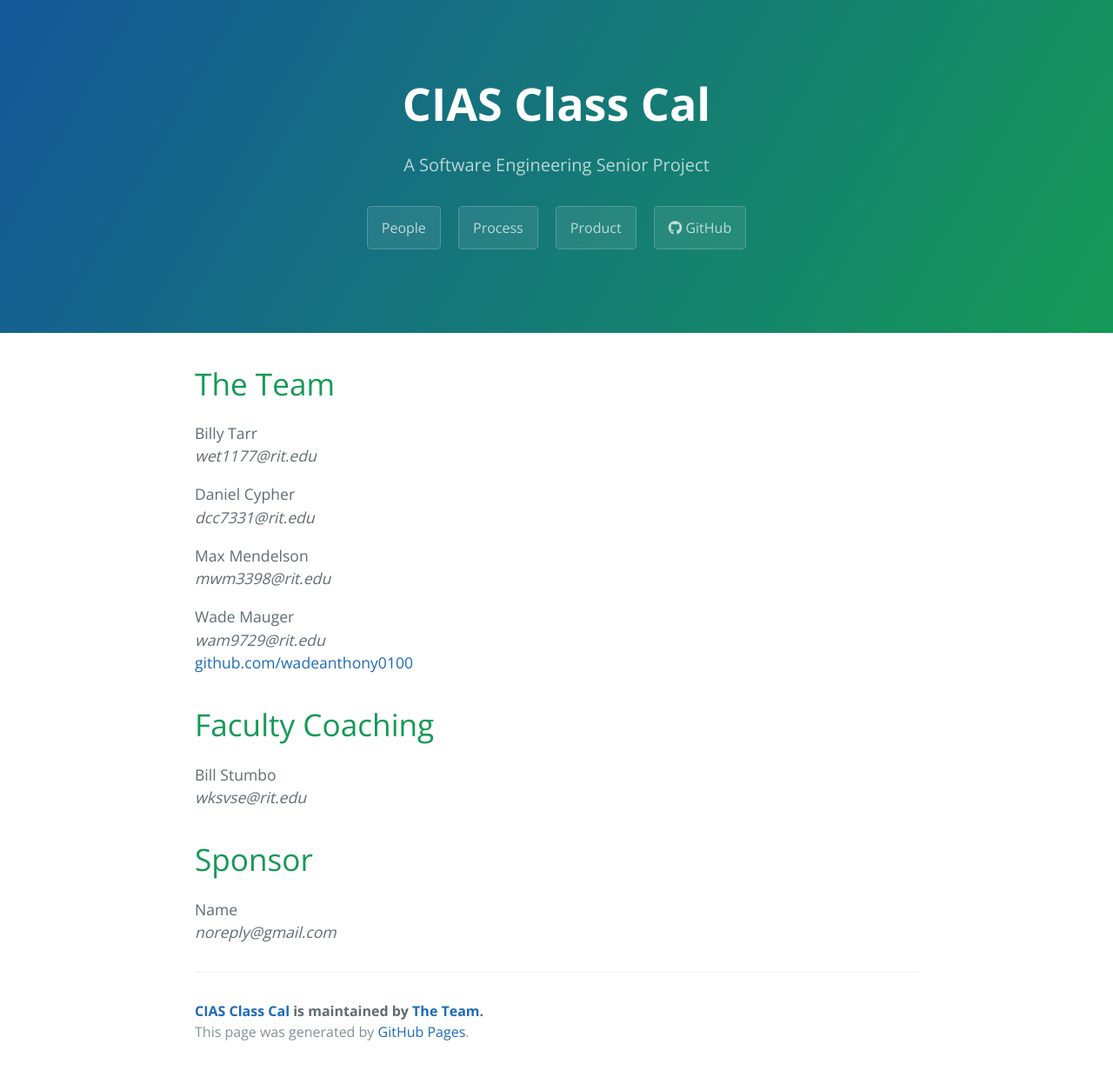
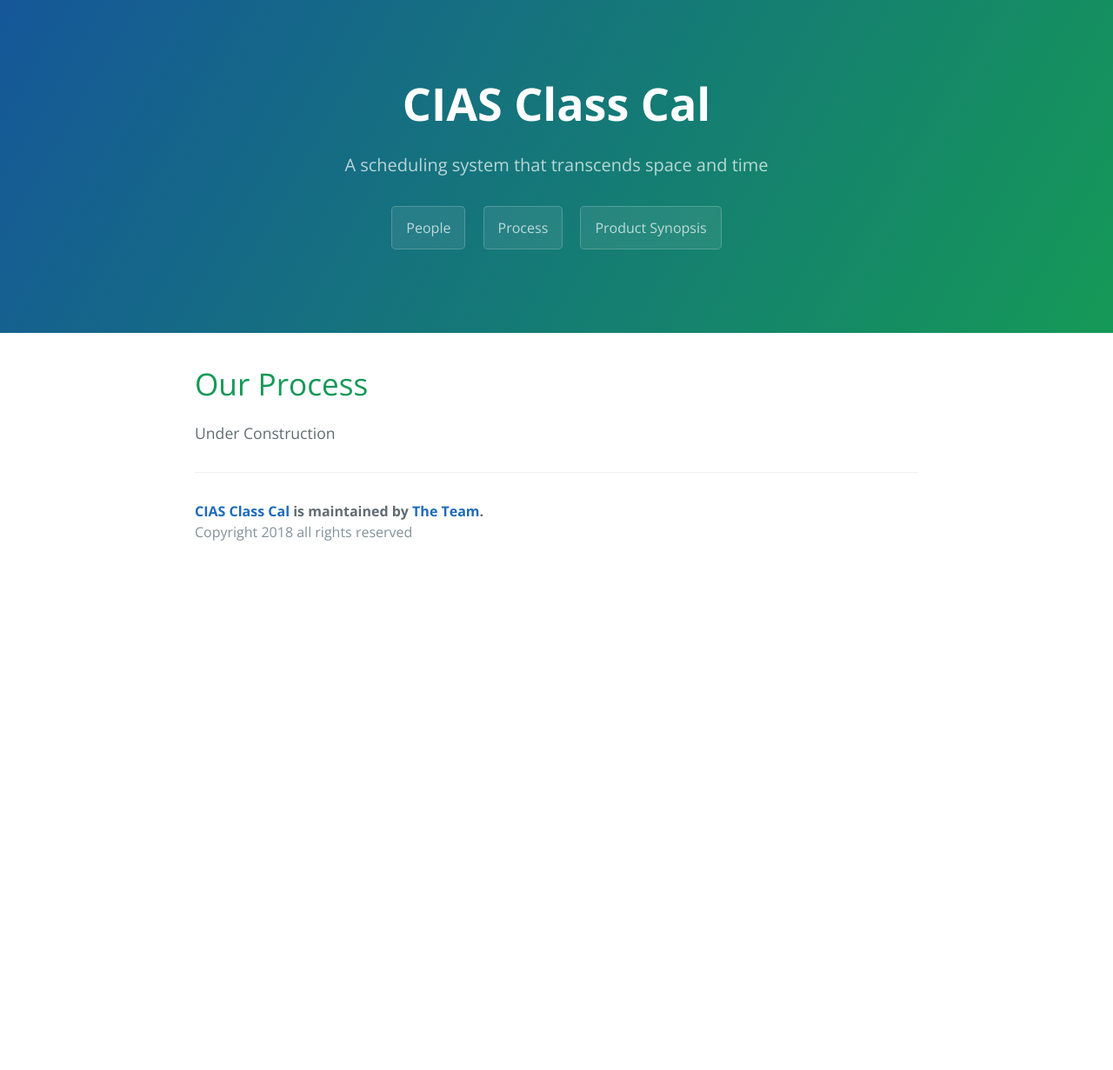
Before and after one commit to wademauger/sr-proj-site, a Jekyll site: the page built from process.md, in a window 1280 px wide. Shown: the whole page at 87% size. Built offline with Jekyll 4.4.1, drawn with Linux system fonts in a browser that asks for light colours; nearby versions of some CDN libraries; after the commit the page ends 900 px from its top, so only the background shows below that.

Commit message:
Update site for 9/18 deliverable
Update sponsor info
Add link to time sheet
Add project synopsis

```diff
--- a/Gemfile
+++ b/Gemfile
@@ -5,3 +5,4 @@ gem 'jekyll'
 gem 'jekyll-paginate'
 gem 'kramdown'
 gem 'pygments.rb'
+gem 'jekyll-redirect-from'
--- a/_config.yml
+++ b/_config.yml
@@ -1,17 +1,18 @@
 # Setup
 title:        CIAS Class Cal
-tagline:      A Software Engineering Senior Project
+tagline:      A scheduling system that transcends space and time
 baseurl:      ""
 locale:       "en"
 
 # About/contact
 author:
   name:       The Team
-  url:        http://yourhomepage.com
+  url:        classcal.se.rit.edu
 
 # Gems
 plugins:
   - jekyll-paginate
+  - jekyll-redirect-from
 
 #Others
 markdown: kramdown
--- a/_data/sponsors.json
+++ b/_data/sponsors.json
@@ -1,6 +1,6 @@
 [
   {
-    "name": "Name",
-    "email": "noreply@gmail.com"
+    "name": "Jack Beck",
+    "email": "jabpph@rit.edu"
   }
 ]
--- a/_includes/page-footer.html
+++ b/_includes/page-footer.html
@@ -1,4 +1,4 @@
 <footer class="site-footer">
   <span class="site-footer-owner"><a href="{{ site.url }}">{{ site.title }}</a> is maintained by <a href="{{ site.author.url }}">{{ site.author.name }}</a>.</span>
-  <span class="site-footer-credits">This page was generated by <a href="https://pages.github.com">GitHub Pages</a>.</span>
+  <span class="site-footer-credits">Copyright 2018 all rights reserved<a href="https://pages.github.com"></a></span>
 </footer>
--- a/_includes/page-header.html
+++ b/_includes/page-header.html
@@ -1,10 +1,7 @@
 <section class="page-header">
   <h1 class="project-name">{{ site.title }}</h1>
   <h2 class="project-tagline">{{ site.tagline }}</h2>
-  <a href="/" class="btn">People</a>
+  <a href="/people" class="btn">People</a>
   <a href="/process" class="btn">Process</a>
-  <a href="/product" class="btn">Product</a>
-  <a href="https://github.com" class="btn">
-    <i class="fab fa-github"></i> GitHub
-  </a>
+  <a href="/synopsis" class="btn">Product Synopsis</a>
 </section>
--- a/process.md
+++ b/process.md
@@ -5,29 +5,6 @@ date:   2016-02-12 17:50:00
 categories: main
 ---
 
-# The Team
+# Our Process
 
-{% for member in site.data.team %}
-  {% if member.github == "" %}
-  {{ member.name }}
-  _{{ member.email }}_
-  {% else %}
-  {{ member.name }}
-  _{{ member.email }}_
-  [github.com/{{member.github}}](https://github.com/{{member.github}})
-  {% endif %}
-{% endfor %}
-
-# Faculty Coaching
-
-{% for member in site.data.faculty %}
-  {{ member.name }}
-  _{{ member.email }}_
-{% endfor %}
-
-# Sponsor
-
-{% for member in site.data.sponsors %}
-  {{ member.name }}
-  _{{ member.email }}_
-{% endfor %}
+Under Construction
```
Also changed, not shown: people.md (added, +36 -0 lines), synopsis.md (added, +12 -0 lines), Gemfile.lock.
